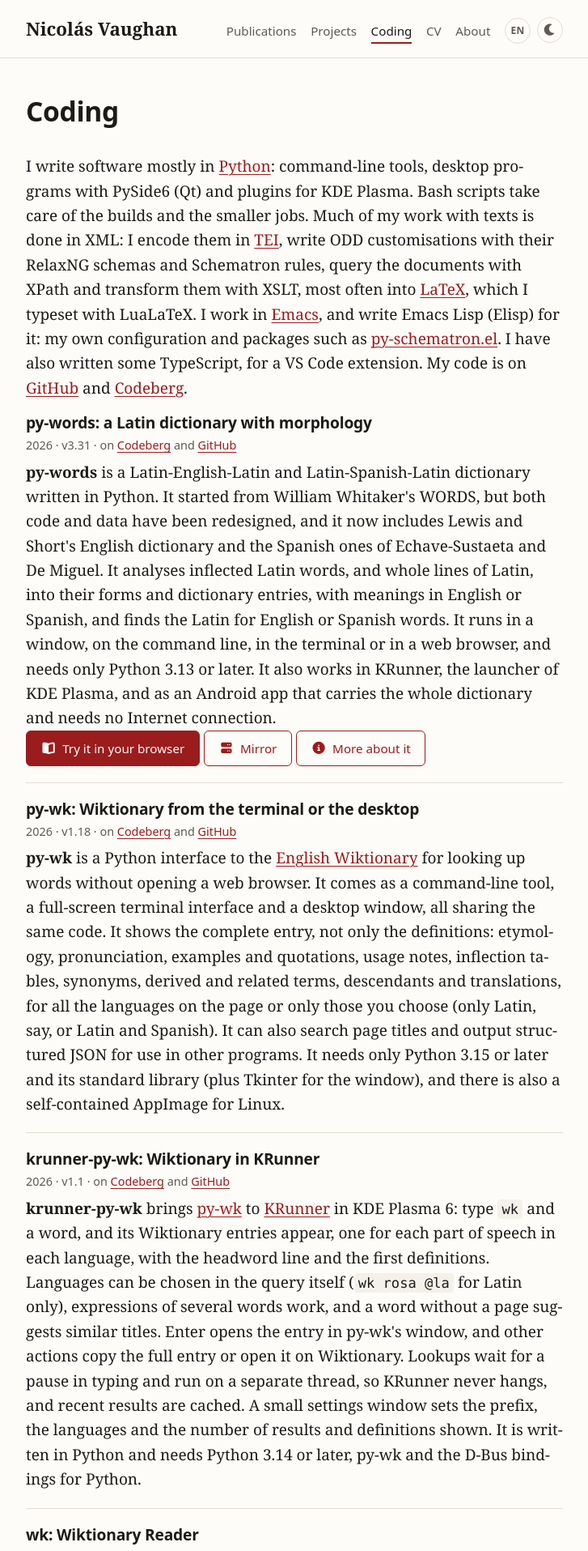
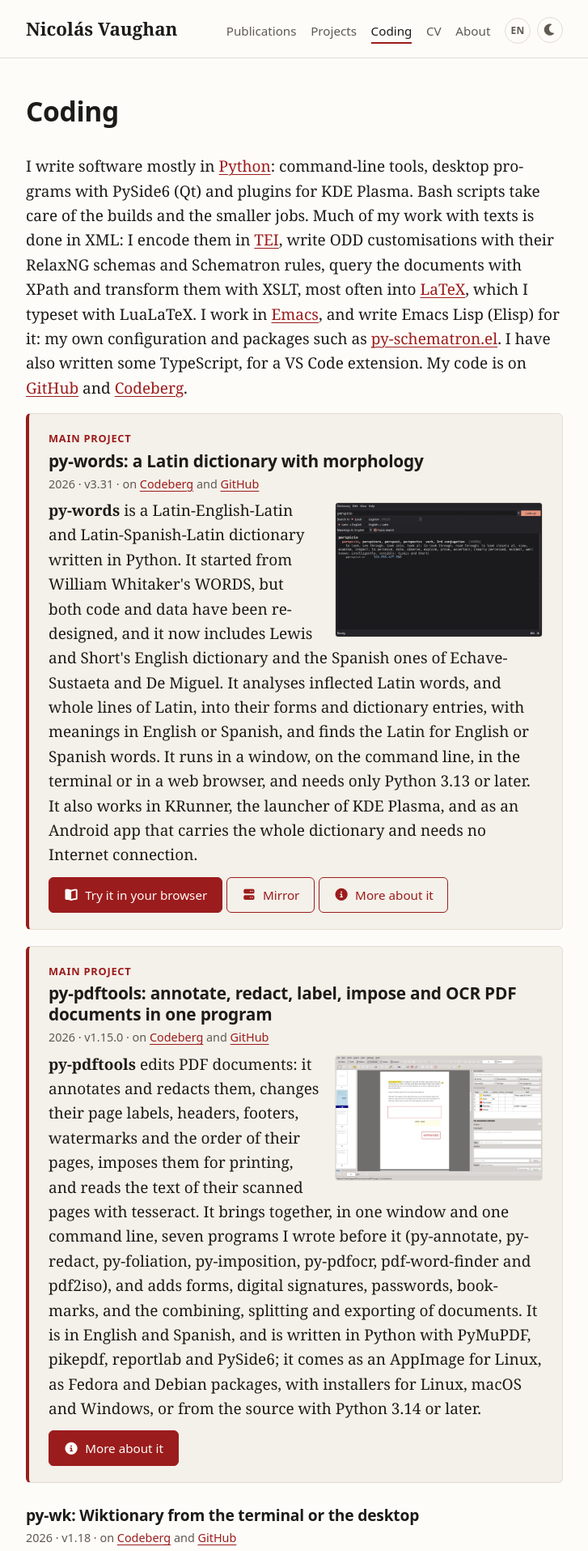
Before and after one commit to nivaca/nivaca.github.io, a Jekyll site: the page built from coding.md, in a window 1280 px wide. Shown: the top 1915 px of the page at 81% size, without its empty margins (276-1003 px from the left). Built offline with Jekyll 4.4.1, drawn with Linux system fonts in a browser that asks for light colours; some web fonts are replaced; a style sheet for code colours, icons or effects is not loaded; some of the changed text lies outside the part shown.

Commit message:
Coding page: highlight py-words and py-pdftools as cards at the top

```diff
--- a/_sass/_components.scss
+++ b/_sass/_components.scss
@@ -248,6 +248,72 @@
         color: var(--text-muted);
         margin-bottom: 0.4rem;
     }
+
+    .feature-label {
+        margin-bottom: 0.25rem;
+    }
+}
+
+// Los dos programas principales (py-words, py-pdftools): una tarjeta
+// como la de la portada, con una captura que lleva a su página.
+.project-featured {
+    display: flow-root; // contiene la captura flotante
+    margin-bottom: 1.25rem;
+    padding: 1.25rem 1.5rem;
+    border: 1px solid var(--rule);
+    border-left: 4px solid var(--accent);
+    border-radius: 6px;
+    background: var(--bg-soft);
+
+    &:first-child {
+        padding-top: 1.25rem;
+    }
+
+    @include media-query($on-palm) {
+        padding: 1rem 0.9rem;
+
+        &:first-child {
+            padding-top: 1rem;
+        }
+    }
+
+    // The last card has no rule below it, the list goes on.
+    & + .project:not(.project-featured) {
+        padding-top: 0.5rem;
+    }
+
+    h2 {
+        font-size: 1.3rem;
+    }
+
+    p:last-child {
+        margin-top: 0.75rem;
+    }
+}
+
+.project-shot {
+    float: right;
+    width: 42%;
+    margin: 0.3rem 0 0.5rem 1.25rem;
+
+    img {
+        display: block;
+        width: 100%;
+        height: auto;
+        border: 1px solid var(--rule);
+        border-radius: 4px;
+    }
+
+    &:hover img {
+        border-color: var(--accent);
+    }
+
+    @include media-query($on-palm) {
+        float: none;
+        display: block;
+        width: 100%;
+        margin: 0.5rem 0 0.75rem;
+    }
 }
 
 /**
--- a/coding.md
+++ b/coding.md
@@ -9,13 +9,24 @@ description: Software, scripts and programming tools by Nicolás Vaughan.
 I write software mostly in [Python](https://www.python.org/): command-line tools, desktop programs with PySide6 (Qt) and plugins for KDE Plasma. Bash scripts take care of the builds and the smaller jobs. Much of my work with texts is done in XML: I encode them in [TEI](https://tei-c.org/), write ODD customisations with their RelaxNG schemas and Schematron rules, query the documents with XPath and transform them with XSLT, most often into [LaTeX](https://www.latex-project.org/), which I typeset with LuaLaTeX. I work in [Emacs](https://www.gnu.org/software/emacs/), and write Emacs Lisp (Elisp) for it: my own configuration and packages such as [py-schematron.el](#py-schematron-el). I have also written some TypeScript, for a VS Code extension. My code is on [GitHub](https://github.com/{{ site.github_username }}) and [Codeberg](https://codeberg.org/{{ site.codeberg_username }}).
 
 <ul class="projects">
-  <li class="project" id="py-words">
+  <li class="project project-featured" id="py-words">
+    <p class="feature-label">Main project</p>
     <h2><a href="https://codeberg.org/{{ site.codeberg_username }}/py-words">py-words: a Latin dictionary with morphology</a></h2>
     <p class="project-role">2026 · v3.31 · on <a href="https://codeberg.org/{{ site.codeberg_username }}/py-words">Codeberg</a> and <a href="https://github.com/{{ site.github_username }}/py-words">GitHub</a></p>
+    <a class="project-shot" href="{{ "/coding/py-words/" | relative_url }}"><img src="{{ "/images/py-words/gui_en.webp" | relative_url }}" alt="The window of py-words in dark mode, showing the entries of perspicio" loading="lazy"></a>
     <p><b>py-words</b> is a Latin-English-Latin and Latin-Spanish-Latin dictionary written in Python. It started from William Whitaker's WORDS, but both code and data have been redesigned, and it now includes Lewis and Short's English dictionary and the Spanish ones of Echave-Sustaeta and De Miguel. It analyses inflected Latin words, and whole lines of Latin, into their forms and dictionary entries, with meanings in English or Spanish, and finds the Latin for English or Spanish words. It runs in a window, on the command line, in the terminal or in a web browser, and needs only Python 3.13 or later. It also works in KRunner, the launcher of KDE Plasma, and as an Android app that carries the whole dictionary and needs no Internet connection.</p>
     <p><a class="button button-primary" href="{{ "/py-words/" | relative_url }}"><i class="fas fa-book-open" aria-hidden="true"></i> Try it in your browser</a>
       <a class="button" href="https://nivaca.pythonanywhere.com/"><i class="fas fa-server" aria-hidden="true"></i> Mirror</a>
       <a class="button" href="{{ "/coding/py-words/" | relative_url }}"><i class="fas fa-info-circle" aria-hidden="true"></i> More about it</a></p>
+  </li>
+
+  <li class="project project-featured" id="py-pdftools">
+    <p class="feature-label">Main project</p>
+    <h2><a href="https://github.com/{{ site.github_username }}/py-pdftools">py-pdftools: annotate, redact, label, impose and OCR PDF documents in one program</a></h2>
+    <p class="project-role">2026 · v1.15.0 · on <a href="https://codeberg.org/{{ site.codeberg_username }}/py-pdftools">Codeberg</a> and <a href="https://github.com/{{ site.github_username }}/py-pdftools">GitHub</a></p>
+    <a class="project-shot" href="{{ "/coding/py-pdftools/" | relative_url }}"><img src="{{ "/images/py-pdftools/annotate_en.webp" | relative_url }}" alt="py-pdftools in the mode Annotate" loading="lazy"></a>
+    <p><b>py-pdftools</b> edits PDF documents: it annotates and redacts them, changes their page labels, headers, footers, watermarks and the order of their pages, imposes them for printing, and reads the text of their scanned pages with tesseract. It brings together, in one window and one command line, seven programs I wrote before it (py-annotate, py-redact, py-foliation, py-imposition, py-pdfocr, pdf-word-finder and pdf2iso), and adds forms, digital signatures, passwords, bookmarks, and the combining, splitting and exporting of documents. It is in English and Spanish, and is written in Python with PyMuPDF, pikepdf, reportlab and PySide6; it comes as an AppImage for Linux, as Fedora and Debian packages, with installers for Linux, macOS and Windows, or from the source with Python 3.14 or later.</p>
+    <p><a class="button button-primary" href="{{ "/coding/py-pdftools/" | relative_url }}"><i class="fas fa-info-circle" aria-hidden="true"></i> More about it</a></p>
   </li>
 
   <li class="project">
@@ -52,13 +63,6 @@ I write software mostly in [Python](https://www.python.org/): command-line tools
     <h2><a href="https://github.com/{{ site.github_username }}/py-slowdown">py-slowdown: play audio slower or faster without changing its pitch</a></h2>
     <p class="project-role">2026 · v1.0 · on <a href="https://codeberg.org/{{ site.codeberg_username }}/py-slowdown">Codeberg</a> and <a href="https://github.com/{{ site.github_username }}/py-slowdown">GitHub</a></p>
     <p><b>py-slowdown</b> plays audio slower or faster without changing its pitch. It is meant for transcribing recordings (lectures, interviews, dictations) and for learning music by ear. It opens audio files and the sound of video files (MP3, M4A, FLAC, WAV, Ogg, Opus and whatever else FFmpeg reads) and shows them as a waveform with a time ruler, where a click moves the position and the wheel scrolls and zooms. The speed goes from 0.25× to 3× and can be changed while it plays; the stretching is done by the Rubber Band Library with its highest-quality engine, and at 1× the file is played sample for sample, as it is. Bookmarks, each with an optional label, are added at the playing position or anywhere on the waveform, listed in a side panel and exported as text; for each file it remembers its bookmarks and the point where it was left. Everything can be done from the keyboard, and the interface is in English and Spanish. It is written in Python with PySide6, PyAV, NumPy and sounddevice, and comes as an AppImage for Linux, a Fedora package on Copr, a Debian package, or from the source with Python 3.14 or later and the Rubber Band Library.</p>
-  </li>
-
-  <li class="project" id="py-pdftools">
-    <h2><a href="https://github.com/{{ site.github_username }}/py-pdftools">py-pdftools: annotate, redact, label, impose and OCR PDF documents in one program</a></h2>
-    <p class="project-role">2026 · v1.15.0 · on <a href="https://codeberg.org/{{ site.codeberg_username }}/py-pdftools">Codeberg</a> and <a href="https://github.com/{{ site.github_username }}/py-pdftools">GitHub</a></p>
-    <p><b>py-pdftools</b> edits PDF documents: it annotates and redacts them, changes their page labels, headers, footers, watermarks and the order of their pages, imposes them for printing, and reads the text of their scanned pages with tesseract. It brings together, in one window and one command line, seven programs I wrote before it (py-annotate, py-redact, py-foliation, py-imposition, py-pdfocr, pdf-word-finder and pdf2iso), and adds forms, digital signatures, passwords, bookmarks, and the combining, splitting and exporting of documents. It is in English and Spanish, and is written in Python with PyMuPDF, pikepdf, reportlab and PySide6; it comes as an AppImage for Linux, as Fedora and Debian packages, with installers for Linux, macOS and Windows, or from the source with Python 3.14 or later.</p>
-    <p><a class="button button-primary" href="{{ "/coding/py-pdftools/" | relative_url }}"><i class="fas fa-info-circle" aria-hidden="true"></i> More about it</a></p>
   </li>
 
   <li class="project" id="py-schematron">
```
Also changed, not shown: es/programacion.md (+12 -8 lines), la/programmata.md (+12 -8 lines).
